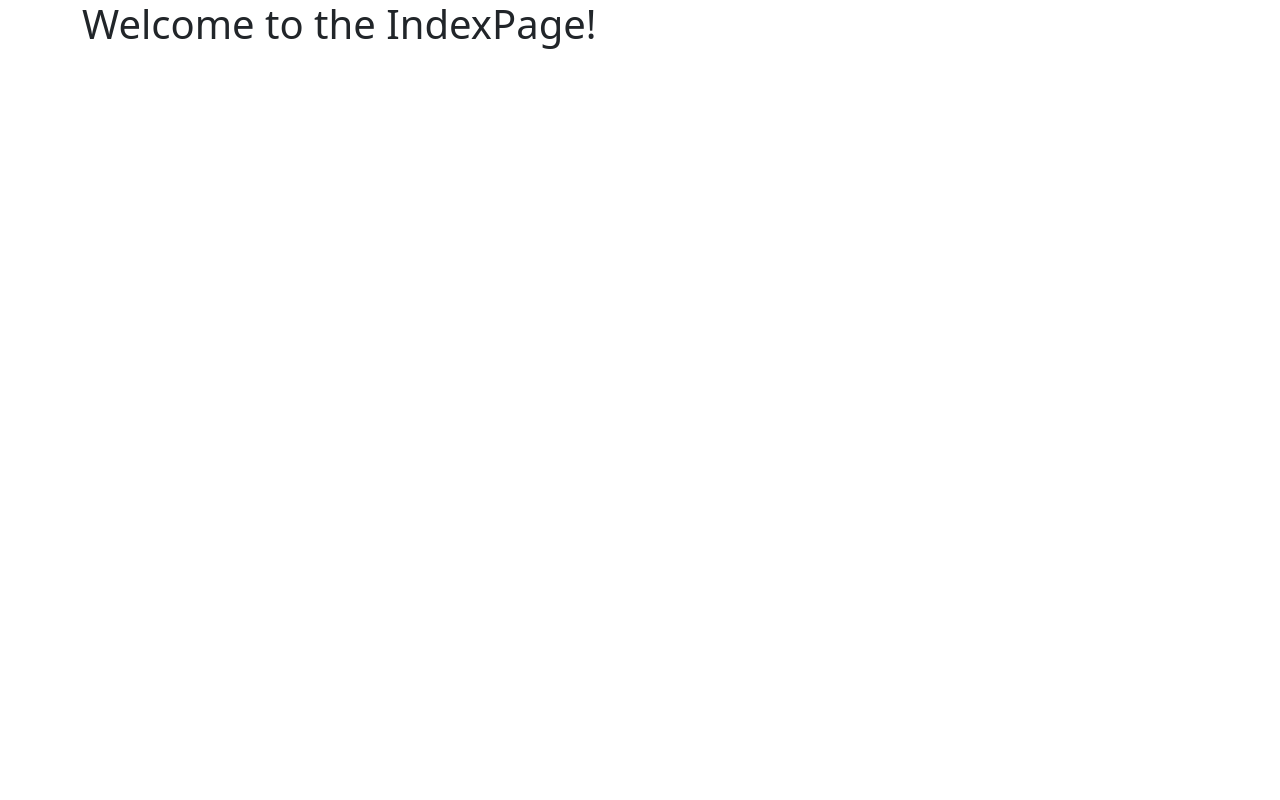
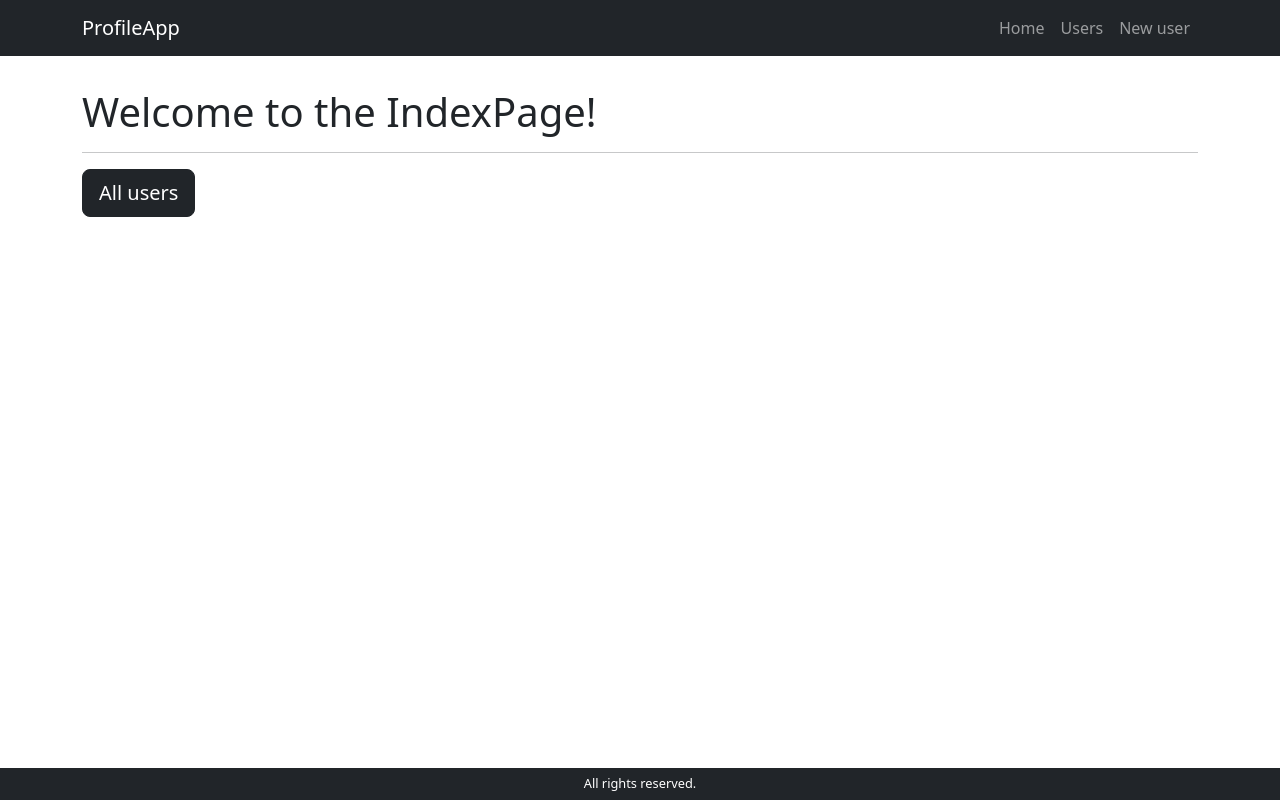
Before and after one commit to SilviuDN/-lab-profile-app, a React (Create React App) app in the folder client/: page / in a window 1280 px wide. Built offline with nearby package versions, Linux system fonts and the light colour scheme.

Commit message:
Navbar, footer - done

```diff
--- a/client/src/Components/App.js
+++ b/client/src/Components/App.js
@@ -1,10 +1,16 @@
 import 'bootstrap/dist/css/bootstrap.min.css';
 import './App.css';
-import MyRoutes from './routes';
+import MyRoutes from './routes'
+import Navigation from './layout/Navigation';
+import Footer from './layout/Footer';
 
 function App() {
   return (
-    <MyRoutes/>
+    <>
+      <Navigation/>
+      <MyRoutes/>
+      <Footer/>
+    </>
   );
 }
 
--- /dev/null
+++ b/client/src/Components/layout/Footer.js
@@ -0,0 +1,9 @@
+const Footer = () => {
+    const style = {background: "#212529", color: "#fff",width:'100%', textAlign:"center", fontSize:".8em", position:"fixed", padding:"0.5em", bottom:"0"}
+
+    return(
+        <footer style={style}>All rights reserved.</footer>
+    )
+}
+
+export default Footer
--- /dev/null
+++ b/client/src/Components/layout/Navigation.js
@@ -0,0 +1,22 @@
+import {Nav, Navbar, Container} from 'react-bootstrap'
+import {Link} from 'react-router-dom'
+
+const Navigation = () => {
+  return (
+    <Navbar bg="dark" variant="dark" expand="md" style={{marginBottom: '2em'}}>
+      <Container>
+        <Navbar.Brand href="#home">ProfileApp</Navbar.Brand>
+        <Navbar.Toggle aria-controls="basic-navbar-nav" />
+        <Navbar.Collapse id="basic-navbar-nav" className="justify-content-end">
+          <Nav className="mr-auto">
+            <Link to="/" className="nav-link">Home</Link>
+            <Link to="/users" className="nav-link">Users</Link>
+            <Link to="/users/newUser" className="nav-link">New user</Link>
+          </Nav>
+        </Navbar.Collapse>
+      </Container>
+    </Navbar>
+  );
+}
+
+export default Navigation;
--- a/client/src/Components/pages/Index.js
+++ b/client/src/Components/pages/Index.js
@@ -1,10 +1,15 @@
-import {Container} from 'react-bootstrap'
+import {Button, Container} from 'react-bootstrap'
+import { Link } from 'react-router-dom'
 
 const IndexPage = () => {
 
     return(
         <Container>
             <h1>Welcome to the IndexPage!</h1>
+            <hr></hr>
+            <Link to="/users">
+                <Button variant="dark" size="lg">All users</Button>
+            </Link>
         </Container>
     )
 }
```
